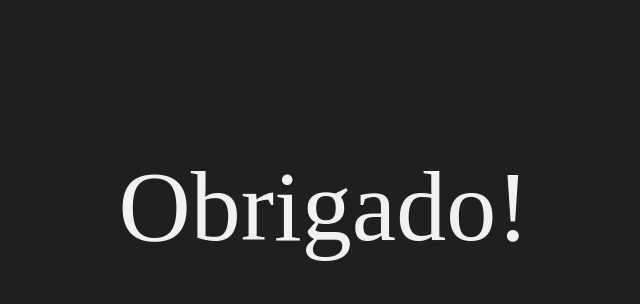
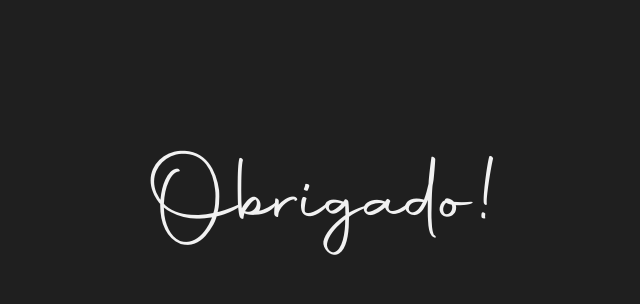
Before and after one commit to Gab-loren7/FormularioEmailPessoal, a plain HTML site: page obrigado.html in a window 1280 px wide. Shown: the part 194-498 px from the top of the page, without its empty margins (316-956 px from the left). Drawn offline with Linux system fonts and the light colour scheme.

Commit message:
Projeto Final modelo:V3 Alterações na tipografia para celular

```diff
--- a/obrigado.html
+++ b/obrigado.html
@@ -8,6 +8,14 @@
     <title>Obrigado!</title>
 
     <style>
+        @font-face {
+            font-family: 'Autography';
+            src: url('/fonts/Autography.otf') format('truetype');
+            font-weight: normal;
+            font-style: normal;
+            font-display: swap;
+}
+
         * {
             margin: 0;
             padding: 0;
@@ -24,7 +32,7 @@
         }
 
         h1 {
-            font-family: Autography;
+            font-family: 'Autography', cursive;
             font-size: clamp(40px, 8vw, 100px);
             font-weight: 100;
             color: #f1f1f1;
--- a/style.css
+++ b/style.css
@@ -2,7 +2,7 @@
 
 @font-face {
     font-family: 'Autography';
-    src: url('/fonts/Autography.ttf') format('truetype');
+    src: url('/fonts/Autography.otf') format('truetype');
     font-weight: normal;
     font-style: normal;
     font-display: swap;
@@ -14,6 +14,7 @@
     box-sizing: border-box;
     margin: 0;
     padding: 0;
+    scrollbar-width: none;
 }
 
 body {
@@ -44,6 +45,7 @@ body {
 } @media (max-width: 480px){
     .strokeBg{
         border: 2px solid #1f1f1f;
+
     }
 }
 
@@ -76,7 +78,7 @@ body {
 }
 
 .strokeContainer h1 {
-     font-family: 'Autography', cursive;
+    font-family: 'Autography', cursive;
     font-size: clamp(28px, 5vw, 60px);
     font-weight: 100;
     color: #f1f1f1;
```
Also changed, not shown: fonts/Autography.otf (added).
